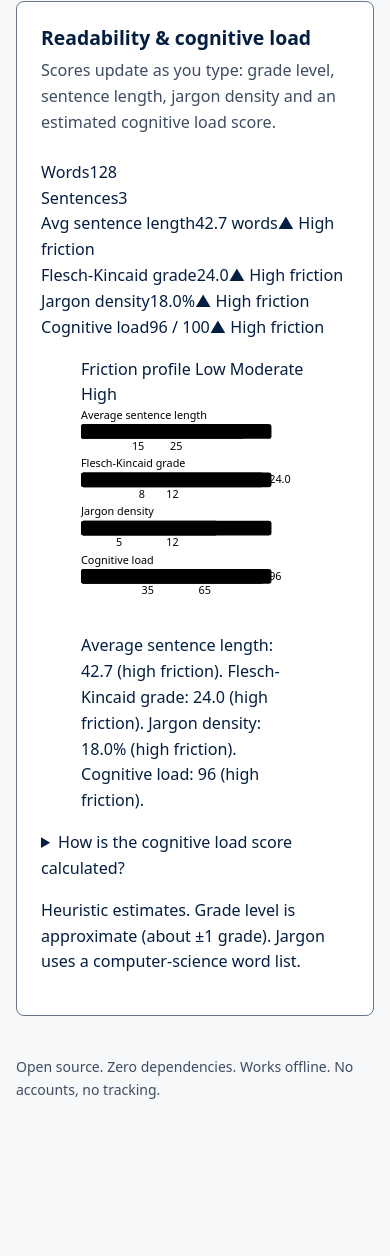
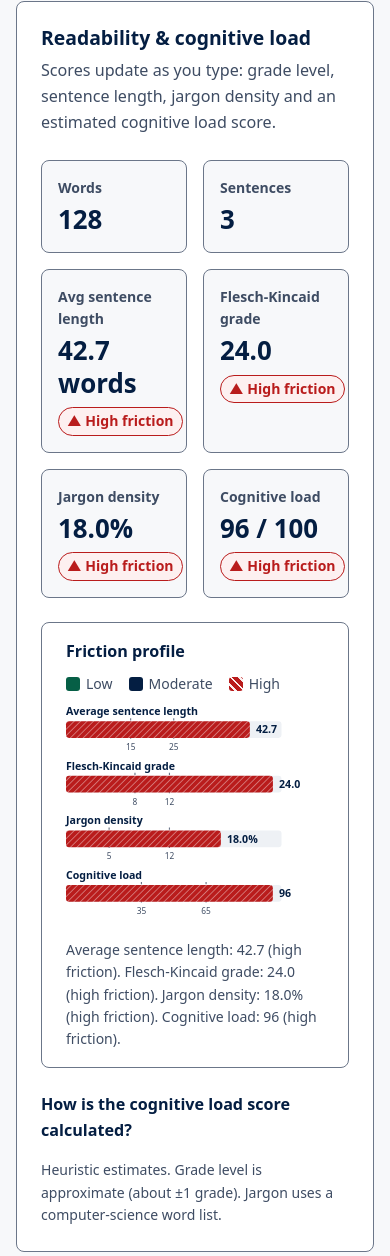
Before and after one commit to mradityaraj22/CRISP, a website with bundled scripts: page index.html in a window 390 px wide. Shown: the part 953-2209 px from the top of the page. Before the commit the page ends 2094 px from the top, so only its background shows below. Built offline with nearby package versions, Linux system fonts and the light colour scheme.

Commit message:
style(ui): add responsive layout and accessible focus states

```diff
--- a/styles/main.css
+++ b/styles/main.css
@@ -140,6 +140,115 @@ textarea {
   text-align: center;
 }
 
+/* ---- Analyzer: metric cards ---- */
+/* 6 cards: 3 x 2 on wide screens, 2 x 3 on tablets, 1 column on small phones. */
+.metric-grid {
+  display: grid;
+  grid-template-columns: repeat(2, minmax(0, 1fr));
+  gap: var(--space-3);
+  margin-bottom: var(--space-4);
+}
+@media (min-width: 760px) { .metric-grid { grid-template-columns: repeat(3, minmax(0, 1fr)); } }
+@media (max-width: 380px) { .metric-grid { grid-template-columns: 1fr; } }
+.metric-card {
+  display: flex;
+  flex-direction: column;
+  gap: var(--space-1);
+  padding: var(--space-3);
+  background: var(--color-bg);
+  border: 1px solid var(--color-border);
+  border-radius: var(--radius);
+  min-width: 0;
+}
+.metric-label { font-size: var(--text-sm); color: var(--color-text-muted); font-weight: 600; }
+.metric-value {
+  font-size: var(--text-xl);
+  font-weight: 800;
+  line-height: var(--leading-tight);
+  font-variant-numeric: tabular-nums;
+}
+
+/* Friction badges: icon + words + colour, never colour alone. */
+.badge {
+  align-self: flex-start;
+  display: inline-flex;
+  align-items: center;
+  gap: var(--space-1);
+  margin-top: var(--space-1);
+  padding: 2px var(--space-2);
+  font-size: var(--text-sm);
+  font-weight: 700;
+  border-radius: 999px;
+  border: 1.5px solid currentColor;
+  white-space: nowrap;
+}
+.badge[hidden] { display: none; }
+.badge-low { color: var(--color-clarity); background: var(--color-clarity-tint); }
+.badge-moderate { color: var(--color-text); background: var(--color-surface-alt); }
+.badge-high { color: var(--color-friction); background: var(--color-friction-tint); }
+
+/* ---- Analyzer: chart ---- */
+.chart-card {
+  margin: 0 0 var(--space-4);
+  padding: var(--space-3) var(--space-4);
+  border: 1px solid var(--color-border);
+  border-radius: var(--radius);
+  background: var(--color-surface);
+}
+.chart-card figcaption {
+  display: flex;
+  flex-wrap: wrap;
+  justify-content: space-between;
+  align-items: baseline;
+  gap: var(--space-2);
+  margin-bottom: var(--space-2);
+}
+.chart-title { font-weight: 700; }
+.chart-legend { display: flex; gap: var(--space-3); font-size: var(--text-sm); color: var(--color-text-muted); }
+.chart-legend span { display: inline-flex; align-items: center; gap: 6px; }
+.swatch { display: inline-block; width: 14px; height: 14px; border-radius: 3px; }
+.swatch-low { background: var(--color-clarity); }
+.swatch-moderate { background: var(--color-accent); }
+.swatch-high {
+  background: repeating-linear-gradient(45deg, var(--color-friction) 0 4px, var(--color-friction-tint) 4px 6px);
+}
+
+.metric-chart { width: 100%; height: auto; display: block; overflow: visible; }
+.chart-label { font-size: 14px; font-weight: 600; fill: var(--color-text); }
+.chart-track { fill: var(--color-surface-alt); }
+.chart-threshold { stroke: var(--color-border); stroke-width: 1.5; stroke-dasharray: 3 3; }
+.chart-tick { font-size: 11px; fill: var(--color-text-muted); font-variant-numeric: tabular-nums; }
+.chart-value { font-size: 14px; font-weight: 700; fill: var(--color-text); font-variant-numeric: tabular-nums; }
+.bar-low { fill: var(--color-clarity); }
+.bar-moderate { fill: var(--color-accent); }
+.bar-high { fill: url(#ll-hatch); }
+.bar-high-fill { fill: var(--color-friction); }
+.bar-hatch-line { stroke: var(--color-surface); stroke-width: 1.6; stroke-opacity: 0.6; }
+.chart-summary { font-size: var(--text-sm); color: var(--color-text-muted); margin: var(--space-2) 0 0; }
+
+/* ---- Analyzer: score breakdown ---- */
+.breakdown { margin-bottom: var(--space-3); }
+.breakdown summary {
+  cursor: pointer;
+  font-weight: 600;
+  min-height: var(--tap-target);
+  display: flex;
+  align-items: center;
+}
+.breakdown table {
+  width: 100%;
+  border-collapse: collapse;
+  font-size: var(--text-sm);
+  margin-top: var(--space-2);
+}
+.breakdown th, .breakdown td {
+  text-align: left;
+  padding: var(--space-2);
+  border-bottom: 1px solid var(--color-border);
+}
+.breakdown .num { text-align: right; font-variant-numeric: tabular-nums; white-space: nowrap; }
+.analyzer-note { font-size: var(--text-sm); color: var(--color-text-muted); margin: 0; }
+
 /* ---- Utilities ---- */
 .visually-hidden {
   position: absolute !important;
```
